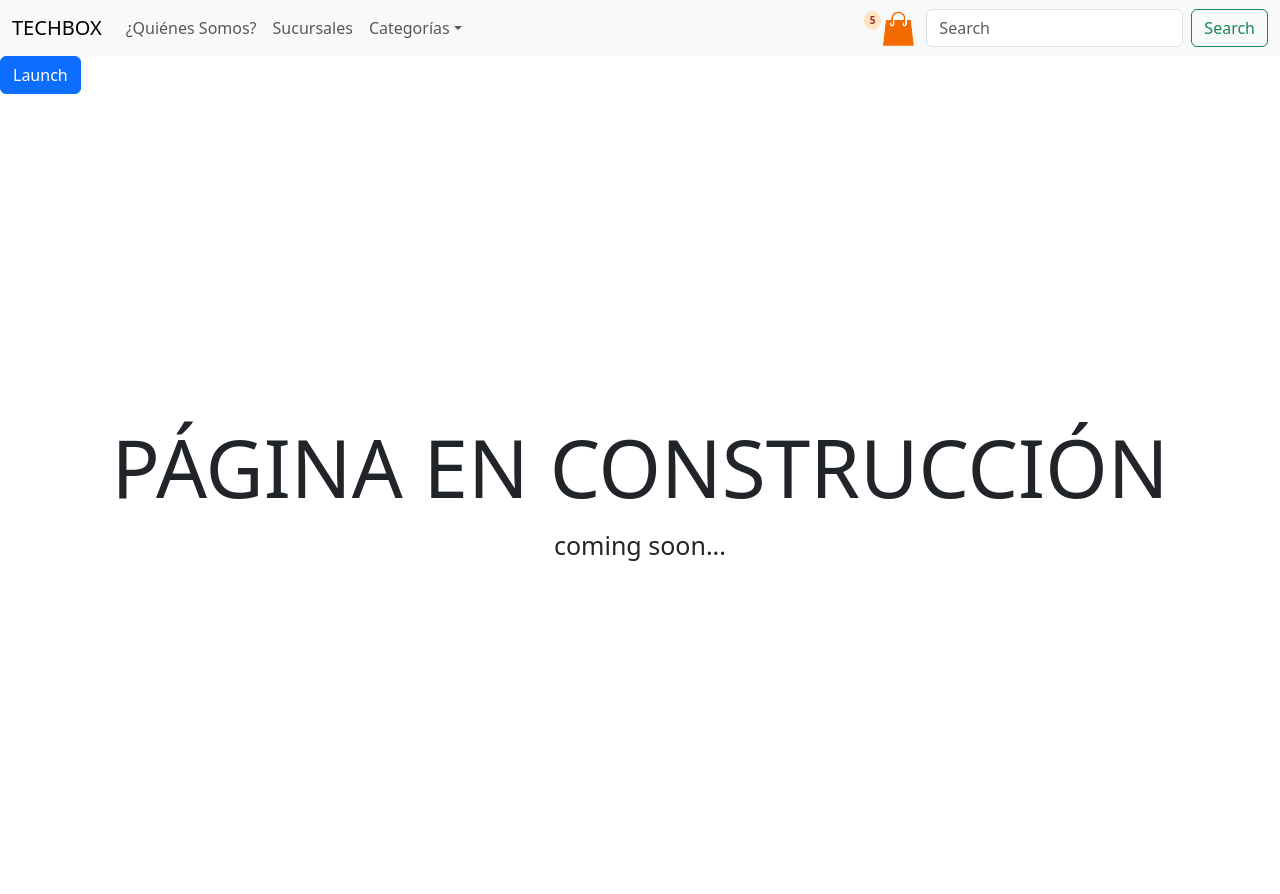
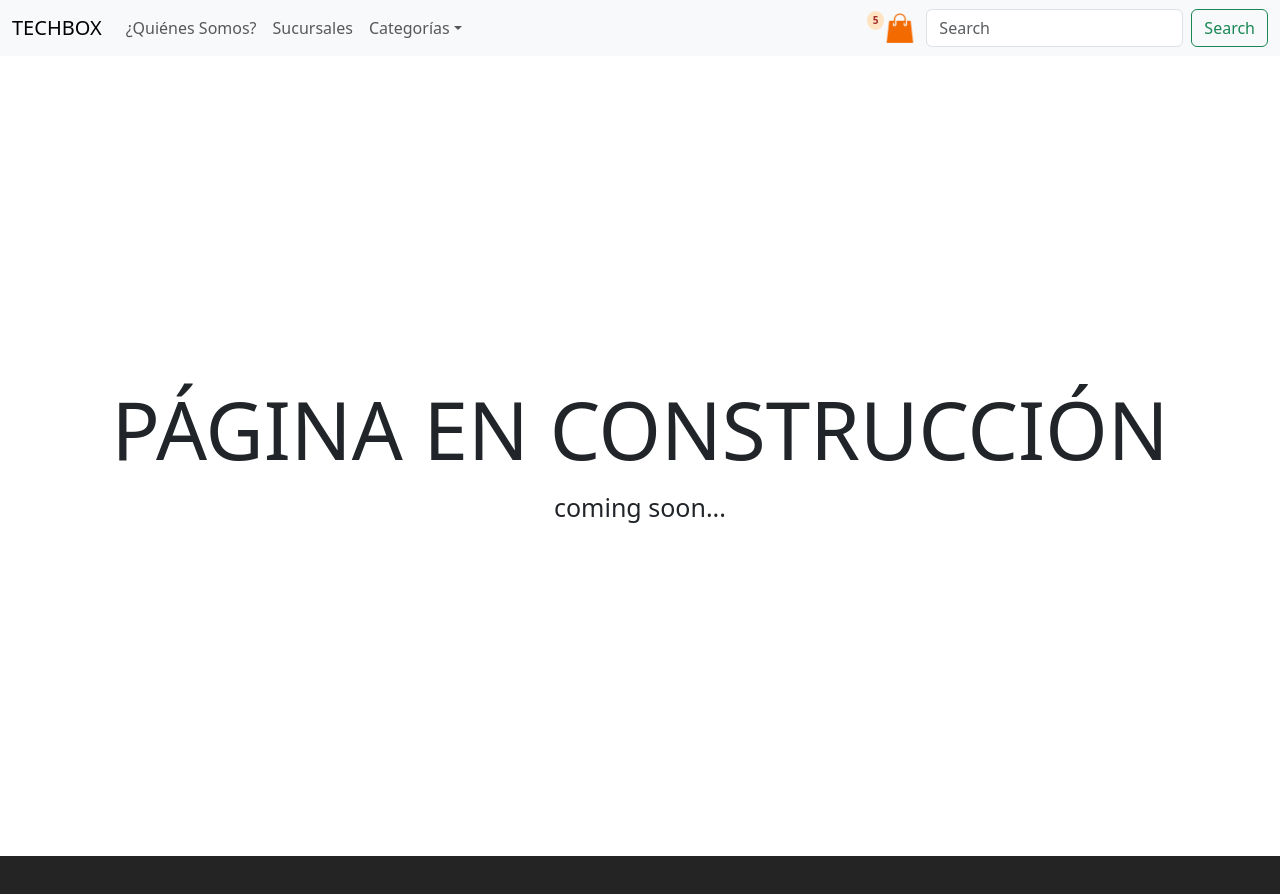
Before and after one commit to Mau1712/proyectoReact, a React (Vite) app: page / in a window 1280 px wide. After the commit the page ends 856 px from the top, so only its background shows below. Built offline with nearby package versions, Linux system fonts and the light colour scheme.

Commit message:
bolsaCart

```diff
--- a/src/App.jsx
+++ b/src/App.jsx
@@ -2,7 +2,7 @@ import { useState } from 'react'
 import './App.css'
 import ItemListContainer from './components/ItemListContainer'
 import MiNav from './components/nav/NavBar';
-import BoxCart from './components/CartContainer/boxCart';
+
 
 
 function App() {
@@ -10,11 +10,7 @@ function App() {
   return (
     <>
       < MiNav />
-
-      < BoxCart />
-
       < ItemListContainer text="PÁGINA EN CONSTRUCCIÓN"/>
-
     </>
 
   );
--- /dev/null
+++ b/src/components/CartContainer/boxCart.css
@@ -0,0 +1,10 @@
+.cartImg {
+    width: 30px;
+    height: auto;
+    margin-right: 10px;
+}
+
+
+.btnOpenBoxCart {
+    padding: 0 !important;
+}
--- a/src/components/CartContainer/boxCart.jsx
+++ b/src/components/CartContainer/boxCart.jsx
@@ -1,6 +1,8 @@
 import { useState } from 'react';
 import Button from 'react-bootstrap/Button';
 import Offcanvas from 'react-bootstrap/Offcanvas';
+import cartSop from '../../assets/img/cartSop.png';
+import './boxCart.css'
 
 function BoxCart() {
   const [show, setShow] = useState(false);
@@ -10,17 +12,17 @@ function BoxCart() {
 
   return (
     <>
-      <Button variant="primary" onClick={handleShow}>
-        Launch
+
+      <Button variant="link" className="btn-unstyled btnOpenBoxCart" onClick={handleShow}>
+      <img className='cartImg' src={cartSop} alt="" />
       </Button>
 
       <Offcanvas show={show} onHide={handleClose}>
         <Offcanvas.Header closeButton>
-          <Offcanvas.Title>Offcanvas</Offcanvas.Title>
+          <Offcanvas.Title>Bolsa de compras</Offcanvas.Title>
         </Offcanvas.Header>
         <Offcanvas.Body>
-          Some text as placeholder. In real life you can have the elements you
-          have chosen. Like, text, images, lists, etc.
+          AQUI SE MUESTRAN LOS ARTICULOS QUE SE AGREGUEN EN EL CARRO DE COMPRAS
         </Offcanvas.Body>
       </Offcanvas>
     </>
--- a/src/components/nav/NavBar.css
+++ b/src/components/nav/NavBar.css
@@ -1,8 +1,3 @@
-.cartImg {
-    width: 35px;
-    height: auto;
-    margin-right: 10px;
-}
 
 .amountCart {
     padding-inline: 6px;
--- a/src/components/nav/NavBar.jsx
+++ b/src/components/nav/NavBar.jsx
@@ -4,9 +4,9 @@ import Form from 'react-bootstrap/Form';
 import Nav from 'react-bootstrap/Nav';
 import Navbar from 'react-bootstrap/Navbar';
 import NavDropdown from 'react-bootstrap/NavDropdown';
-import cartSop from '../../assets/img/cartSop.png';
 import CartWidget from '../CartWidget';
 import './NavBar.css'
+import BoxCart from '../CartContainer/boxCart';
 
 
 
@@ -52,9 +52,7 @@ function MiNav() {
                         </NavDropdown>
                     </Nav>
                     <CartWidget amount={5} />
-                    <a href=""   >
-                        <img className='cartImg' src={cartSop} alt="" />
-                    </a>
+                    <BoxCart/>
                     <Form className="d-flex">
                         <Form.Control
                             type="search"
```
